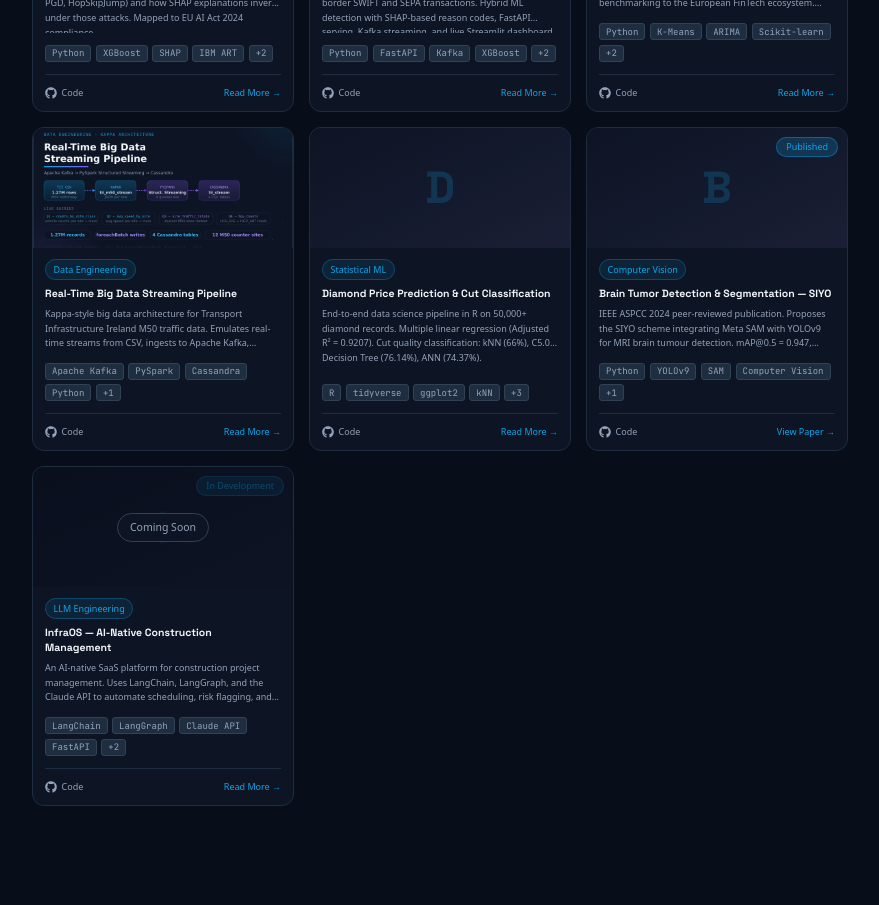
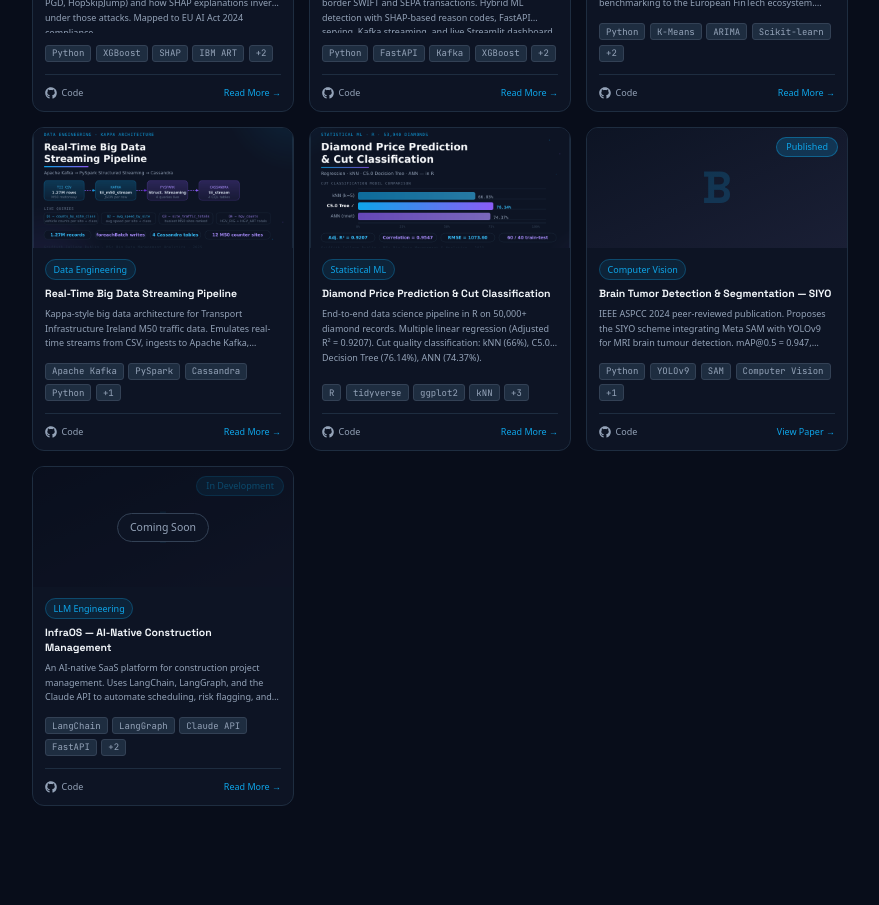
Before and after one commit to Lookinderkumar/lookinderkumar-portfolio, a Next.js app: page / in a window 1280 px wide. Shown: the part 2920-3825 px from the top of the page, without its empty margins (200-1079 px from the left). Built offline with nearby package versions, Linux system fonts and the light colour scheme; no server answers.

Commit message:
Add Diamond Price Prediction project: poster, GitHub link

```diff
--- a/data/projects.ts
+++ b/data/projects.ts
@@ -66,6 +66,8 @@ export const projects: Project[] = [
     category: 'Statistical ML',
     description: 'End-to-end data science pipeline in R on 50,000+ diamond records. Multiple linear regression (Adjusted R² = 0.9207). Cut quality classification: kNN (66%), C5.0 Decision Tree (76.14%), ANN (74.37%).',
     techStack: ['R', 'tidyverse', 'ggplot2', 'kNN', 'C5.0', 'ANN', 'R Markdown'],
+    githubUrl: 'https://github.com/Lookinderkumar/diamond-price-prediction',
+    imageUrl: '/projects/diamond-prediction-poster.png',
     initial: 'D',
   },
   {
```
Also changed, not shown: public/projects/diamond-prediction-poster.png (added).
